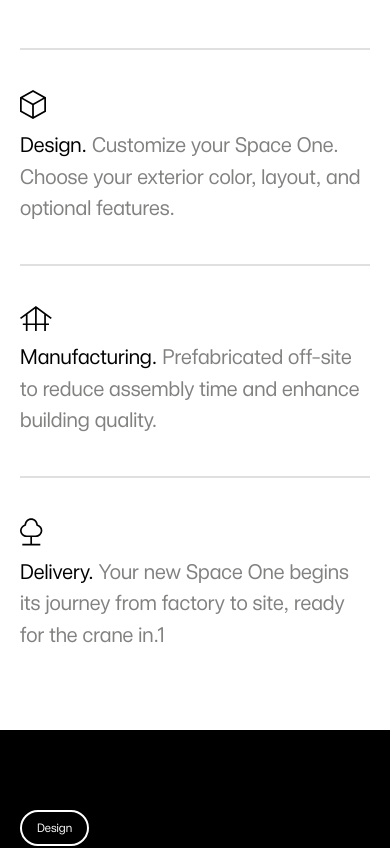
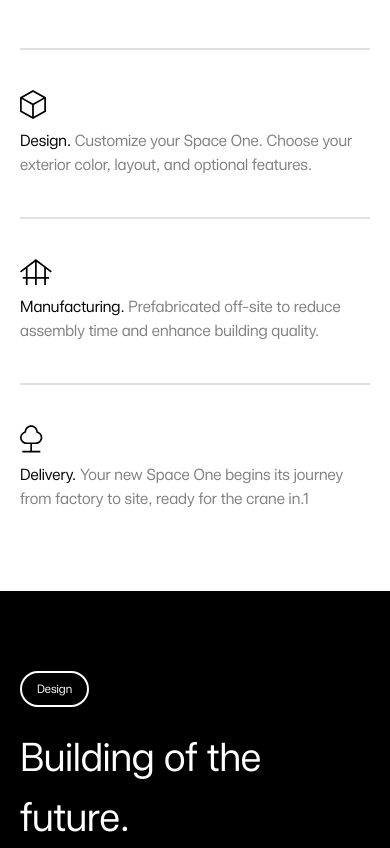
Before and after one commit to venkatesh-pro/etrader-new-landingpage, a Next.js app: page / in a window 390 px wide. Shown: the part 1200-2048 px from the top of the page. Built offline with nearby package versions, Linux system fonts and the light colour scheme.

Commit message:
fixed the textu size in responsive

```diff
--- a/components/Homepage/HomePageSection/Section2.tsx
+++ b/components/Homepage/HomePageSection/Section2.tsx
@@ -37,7 +37,7 @@
                   alt=""
                 />
               </div>
-              <p className="w-full md:max-w-[320px] mt-[10px] text-desktop-body-lg">
+              <p className="w-full md:max-w-[320px] mt-[10px] text-mobile-body-md md:text-desktop-body-lg">
                 <span>Design. </span>
                 <span className="text-color-dark">
                   Customize your Space One. Choose your exterior color, layout,
@@ -55,7 +55,7 @@
                   className="w-full h-full object-cover md:object-contain"
                 />
               </div>
-              <p className="w-full md:max-w-[320px] mt-[10px] text-desktop-body-lg">
+              <p className="w-full md:max-w-[320px] mt-[10px] text-mobile-body-md md:text-desktop-body-lg">
                 <span>Manufacturing. </span>
                 <span className="text-color-dark">
                   Prefabricated off-site to reduce assembly time and enhance
@@ -72,7 +72,7 @@
                   className="object-cover md:object-contain"
                 />
               </div>
-              <p className="w-full md:max-w-[320px] mt-[10px] text-desktop-body-lg">
+              <p className="w-full md:max-w-[320px] mt-[10px] text-mobile-body-md md:text-desktop-body-lg">
                 <span>Delivery. </span>
                 <span className="text-color-dark">
                   Your new Space One begins its journey from factory to site,
--- a/components/Homepage/HomePageSection/Section3.tsx
+++ b/components/Homepage/HomePageSection/Section3.tsx
@@ -199,7 +199,7 @@
                 <div className="mt-[40px] custom1209:mt-[30px]">
                   <img src="/images/retail.svg" alt="image" />
                 </div>
-                <p className="text-desktop-body-lg mt-[10px] custom1209:max-w-[320px]">
+                <p className="text-mobile-body-md md:text-desktop-body-lg mt-[10px] custom1209:max-w-[320px]">
                   <span>Retail.</span>{" "}
                   <span className="text-color-dark">
                     Food outlets and popups, ideal for maximizing exposure in
@@ -212,7 +212,7 @@
                 <div className="mt-[40px] custom1209:mt-[30px]">
                   <img src="/images/accommodation.svg" alt="image" />
                 </div>
-                <p className="text-desktop-body-lg mt-[10px] custom1209:max-w-[320px]">
+                <p className="text-mobile-body-md md:text-desktop-body-lg mt-[10px] custom1209:max-w-[320px]">
                   <span>Accommodation.</span>{" "}
                   <span className="text-color-dark">
                     Extra living spaces or hospitality designed for rentals and
@@ -225,7 +225,7 @@
                 <div className="mt-[40px] custom1209:mt-[30px]">
                   <img src="/images/commercial.svg" alt="image" />
                 </div>
-                <p className="text-desktop-body-lg mt-[10px] custom1209:max-w-[320px]">
+                <p className="text-mobile-body-md md:text-desktop-body-lg mt-[10px] custom1209:max-w-[320px]">
                   <span>Commercial.</span>{" "}
                   <span className="text-color-dark">
                     Secluded space for special events, exhibitions, brand
--- a/components/Homepage/HomePageSection/Section5.tsx
+++ b/components/Homepage/HomePageSection/Section5.tsx
@@ -37,7 +37,7 @@
             <div className="w-[28.64px] h-[22.71px] md:w-[38.19px] md:h-[30.28px] mt-[40px] md:mt-[30px]">
               <img src="/images/speakers.svg" alt="image" />
             </div>
-            <p className="text-desktop-body-lg mt-[10px] md:max-w-[320px]">
+            <p className="text-mobile-body-md md:text-desktop-body-lg mt-[10px] md:max-w-[320px]">
               <span>Retail.</span>
               <span className="text-color-dark">
                 Food outlets and popups, ideal for maximizing exposure in
@@ -50,7 +50,7 @@
             <div className="w-[29.25px] h-[29.25px] md:w-[39px] md:h-[39px] mt-[40px] md:mt-[30px]">
               <img src="/images/climate.svg" alt="image" />
             </div>
-            <p className="text-desktop-body-lg mt-[10px] md:max-w-[320px]">
+            <p className="text-mobile-body-md md:text-desktop-body-lg mt-[10px] md:max-w-[320px]">
               <span>Accommodation.</span>
               <span className="text-color-dark">
                 Extra living spaces or hospitality designed for rentals and
@@ -63,7 +63,7 @@
             <div className="w-[29.25px] h-[26.86px] md:w-[39px] md:h-[35.81px] mt-[40px] md:mt-[30px]">
               <img src="/images/ambience.svg" alt="image" />
             </div>
-            <p className="text-desktop-body-lg mt-[10px] md:max-w-[320px]">
+            <p className="text-mobile-body-md md:text-desktop-body-lg mt-[10px] md:max-w-[320px]">
               <span>Commercial.</span>
               <span className="text-color-dark">
                 Secluded space for special events, exhibitions, brand
@@ -76,7 +76,7 @@
             <div className="w-[31.41px] h-[28.56px] md:w-[41.88px] md:h-[38.08px] mt-[40px] md:mt-[30px]">
               <img src="/images/weather-map.svg" alt="image" />
             </div>
-            <p className="text-desktop-body-lg mt-[10px] md:max-w-[320px]">
+            <p className="text-mobile-body-md md:text-desktop-body-lg mt-[10px] md:max-w-[320px]">
               <span>Commercial.</span>
               <span className="text-color-dark">
                 Secluded space for special events, exhibitions, brand
@@ -89,7 +89,7 @@
             <div className="w-[32.84px] h-[16.5px] md:w-[43.79px] md:h-[22px] mt-[40px] md:mt-[30px]">
               <img src="/images/guest-access.svg" alt="image" />
             </div>
-            <p className="text-desktop-body-lg mt-[10px] md:max-w-[320px]">
+            <p className="text-mobile-body-md md:text-desktop-body-lg mt-[10px] md:max-w-[320px]">
               <span>Commercial.</span>
               <span className="text-color-dark">
                 Secluded space for special events, exhibitions, brand
@@ -102,7 +102,7 @@
             <div className="w-[25.47px] h-[25.5px] md:w-[33.96px] md:h-[34px] mt-[40px] md:mt-[30px]">
               <img src="/images/ota-updates.svg" alt="image" />
             </div>
-            <p className="text-desktop-body-lg mt-[10px] md:max-w-[320px]">
+            <p className="text-mobile-body-md md:text-desktop-body-lg mt-[10px] md:max-w-[320px]">
               <span>Commercial.</span>
               <span className="text-color-dark">
                 Secluded space for special events, exhibitions, brand
```
